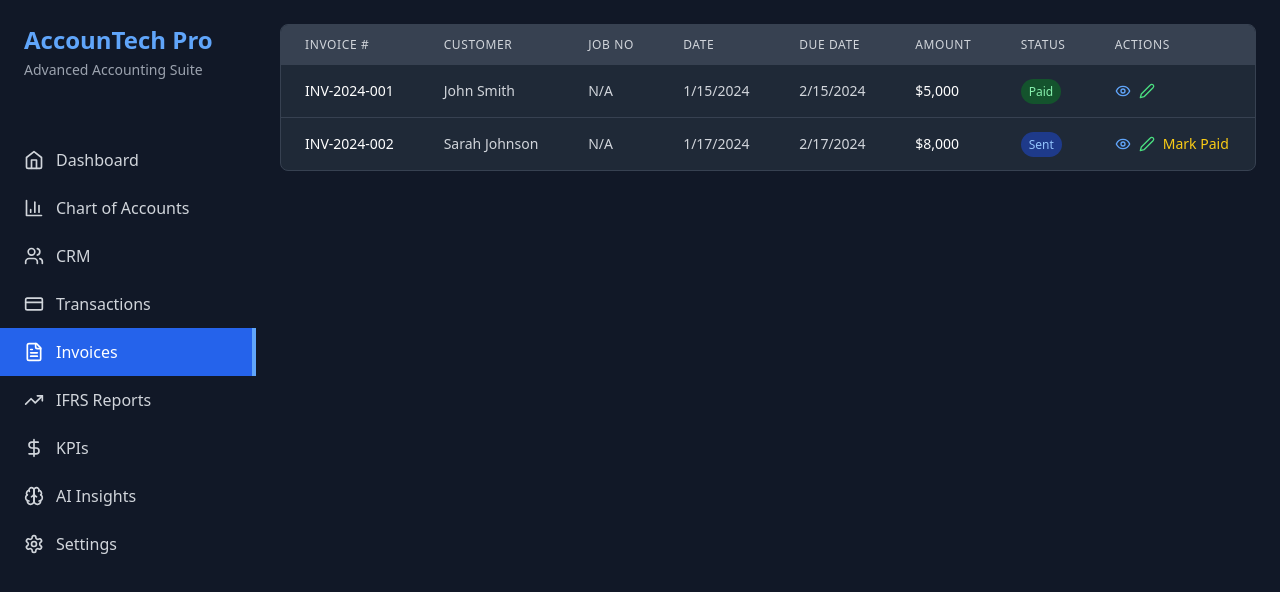
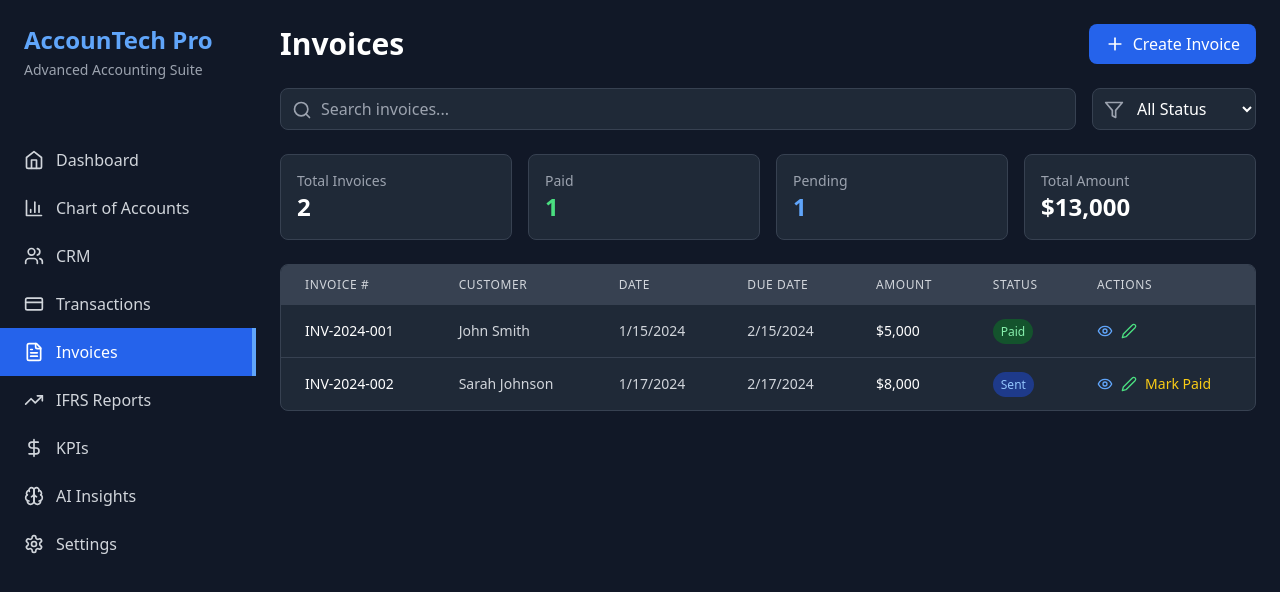
Before and after one commit to Adal783/Arsh-Clone, a React (Vite) app: page / in a window 1280 px wide. Both pictures are taken after a click on the button "Invoices". Shown: the top 592 px of the page. Built offline with nearby package versions, Linux system fonts and the light colour scheme.

Commit message:
Update Back To Normal Invoices.tsx

```diff
--- a/src/components/Invoices.tsx
+++ b/src/components/Invoices.tsx
@@ -4,18 +4,6 @@ import { Plus, Edit2, Eye, Send, Search, Filter } from 'lucide-react';
 import { Invoice } from '../types';
 import InvoiceView from './InvoiceView';
 import InvoiceForm from './InvoiceForm';
-
-// Updated Invoice interface (if not already defined in types.ts)
-interface Invoice {
-  id: string;
-  number: string;
-  customerId: string;
-  date: Date;
-  dueDate: Date;
-  amount: number;
-  status: string;
-  jobNo?: string; // Optional Job No field
-}
 
 const Invoices: React.FC = () => {
   const { invoices, customers, addInvoice, updateInvoice } = useAccounting();
@@ -28,8 +16,7 @@ const Invoices: React.FC = () => {
   const filteredInvoices = invoices.filter(invoice => {
     const customer = customers.find(c => c.id === invoice.customerId);
     const matchesSearch = invoice.number.toLowerCase().includes(searchTerm.toLowerCase()) ||
-                         customer?.name.toLowerCase().includes(searchTerm.toLowerCase()) ||
-                         (invoice.jobNo?.toLowerCase() || '').includes(searchTerm.toLowerCase()); // Search by Job No
+                         customer?.name.toLowerCase().includes(searchTerm.toLowerCase());
     const matchesStatus = statusFilter === 'All' || invoice.status === statusFilter;
     return matchesSearch && matchesStatus;
   });
@@ -68,6 +55,7 @@ const Invoices: React.FC = () => {
   };
 
   const handleDownloadInvoice = (invoice: Invoice) => {
+    // Implement PDF download functionality
     console.log('Downloading invoice:', invoice.number);
   };
 
@@ -85,7 +73,86 @@ const Invoices: React.FC = () => {
 
   return (
     <div className="p-6 space-y-6">
-      {/* Existing headers and stats remain unchanged */}
+      <div className="flex items-center justify-between">
+        <h1 className="text-3xl font-bold text-white">Invoices</h1>
+        <button
+          onClick={() => setShowAddForm(true)}
+          className="bg-blue-600 hover:bg-blue-700 text-white px-4 py-2 rounded-lg flex items-center transition-colors"
+        >
+          <Plus className="w-5 h-5 mr-2" />
+          Create Invoice
+        </button>
+      </div>
+
+      {/* Search and Filter */}
+      <div className="flex flex-col md:flex-row gap-4">
+        <div className="relative flex-1">
+          <Search className="absolute left-3 top-3 w-5 h-5 text-gray-400" />
+          <input
+            type="text"
+            placeholder="Search invoices..."
+            value={searchTerm}
+            onChange={(e) => setSearchTerm(e.target.value)}
+            className="w-full pl-10 pr-4 py-2 bg-gray-800 border border-gray-700 rounded-lg text-white placeholder-gray-400 focus:outline-none focus:ring-2 focus:ring-blue-500"
+          />
+        </div>
+        <div className="relative">
+          <Filter className="absolute left-3 top-3 w-5 h-5 text-gray-400" />
+          <select
+            value={statusFilter}
+            onChange={(e) => setStatusFilter(e.target.value)}
+            className="pl-10 pr-8 py-2 bg-gray-800 border border-gray-700 rounded-lg text-white focus:outline-none focus:ring-2 focus:ring-blue-500"
+          >
+            <option value="All">All Status</option>
+            <option value="Draft">Draft</option>
+            <option value="Sent">Sent</option>
+            <option value="Paid">Paid</option>
+            <option value="Overdue">Overdue</option>
+          </select>
+        </div>
+      </div>
+
+      {/* Invoice Stats */}
+      <div className="grid grid-cols-1 md:grid-cols-4 gap-4">
+        <div className="bg-gray-800 rounded-lg p-4 border border-gray-700">
+          <div className="flex items-center justify-between">
+            <div>
+              <p className="text-gray-400 text-sm">Total Invoices</p>
+              <p className="text-2xl font-bold text-white">{invoices.length}</p>
+            </div>
+          </div>
+        </div>
+        <div className="bg-gray-800 rounded-lg p-4 border border-gray-700">
+          <div className="flex items-center justify-between">
+            <div>
+              <p className="text-gray-400 text-sm">Paid</p>
+              <p className="text-2xl font-bold text-green-400">
+                {invoices.filter(i => i.status === 'Paid').length}
+              </p>
+            </div>
+          </div>
+        </div>
+        <div className="bg-gray-800 rounded-lg p-4 border border-gray-700">
+          <div className="flex items-center justify-between">
+            <div>
+              <p className="text-gray-400 text-sm">Pending</p>
+              <p className="text-2xl font-bold text-blue-400">
+                {invoices.filter(i => i.status === 'Sent').length}
+              </p>
+            </div>
+          </div>
+        </div>
+        <div className="bg-gray-800 rounded-lg p-4 border border-gray-700">
+          <div className="flex items-center justify-between">
+            <div>
+              <p className="text-gray-400 text-sm">Total Amount</p>
+              <p className="text-2xl font-bold text-white">
+                ${invoices.reduce((sum, inv) => sum + inv.amount, 0).toLocaleString()}
+              </p>
+            </div>
+          </div>
+        </div>
+      </div>
 
       {/* Invoices Table */}
       <div className="bg-gray-800 rounded-lg border border-gray-700 overflow-hidden">
@@ -99,9 +166,6 @@ const Invoices: React.FC = () => {
                 <th className="px-6 py-3 text-left text-xs font-medium text-gray-300 uppercase tracking-wider">
                   Customer
                 </th>
-                <th className="px-6 py-3 text-left text-xs font-medium text-gray-300 uppercase tracking-wider">
-                  Job No
-                </th> {/* New Job No Header */}
                 <th className="px-6 py-3 text-left text-xs font-medium text-gray-300 uppercase tracking-wider">
                   Date
                 </th>
@@ -127,9 +191,6 @@ const Invoices: React.FC = () => {
                   </td>
                   <td className="px-6 py-4 whitespace-nowrap text-sm text-gray-300">
                     {getCustomerName(invoice.customerId)}
-                  </td>
-                  <td className="px-6 py-4 whitespace-nowrap text-sm text-gray-300">
-                    {invoice.jobNo || "N/A"} {/* Display Job No */}
                   </td>
                   <td className="px-6 py-4 whitespace-nowrap text-sm text-gray-300">
                     {invoice.date.toLocaleDateString()}
```
